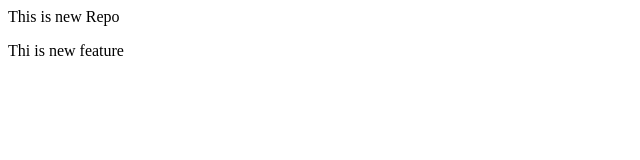
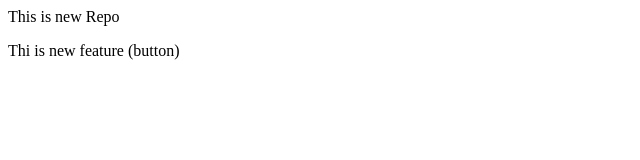
Before and after one commit to NandurkarM/localrepo, a plain HTML site: page index.html in a window 1280 px wide. Shown: the full height of the page, 0-640 px from the left. Drawn offline with Linux system fonts and the light colour scheme.

Commit message:
modified index file

```diff
--- a/index.html
+++ b/index.html
@@ -1,2 +1,2 @@
 <p>This is new Repo</p>
-<p>Thi is new feature</p>
+<p>Thi is new feature (button) </p>
```
